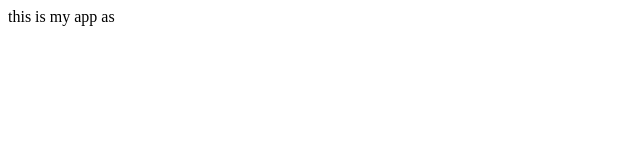
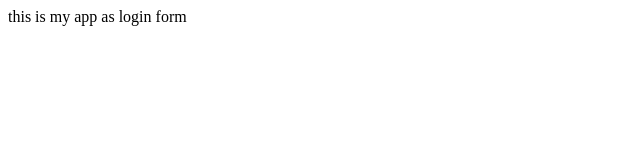
Before and after one commit to AFCFranco/myappSample, a plain HTML site: page index.html in a window 1280 px wide. Shown: the full height of the page, 0-640 px from the left. Drawn offline with Linux system fonts and the light colour scheme.

Commit message:
login form

```diff
--- a/index.html
+++ b/index.html
@@ -5,7 +5,7 @@
 </head>
 
 <body>
-    this is my app as
+    this is my app as login form
 </body>
 
 </html>
```
Also changed, not shown: login.html (added), 1 other file.
